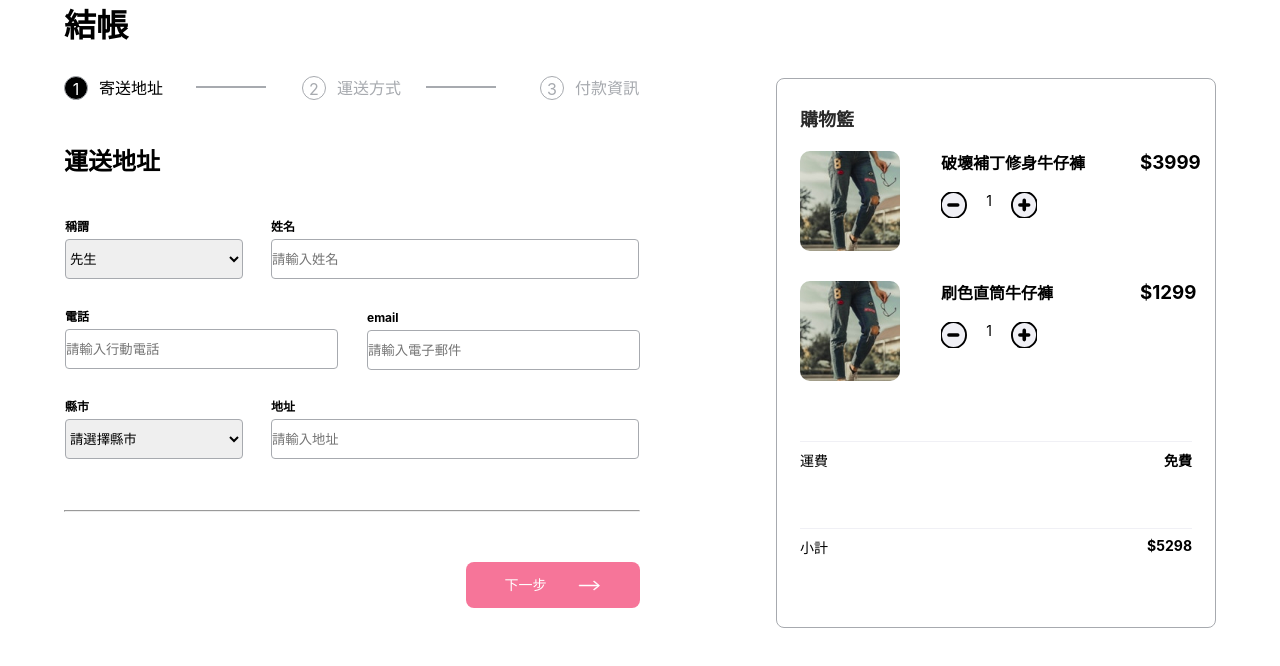
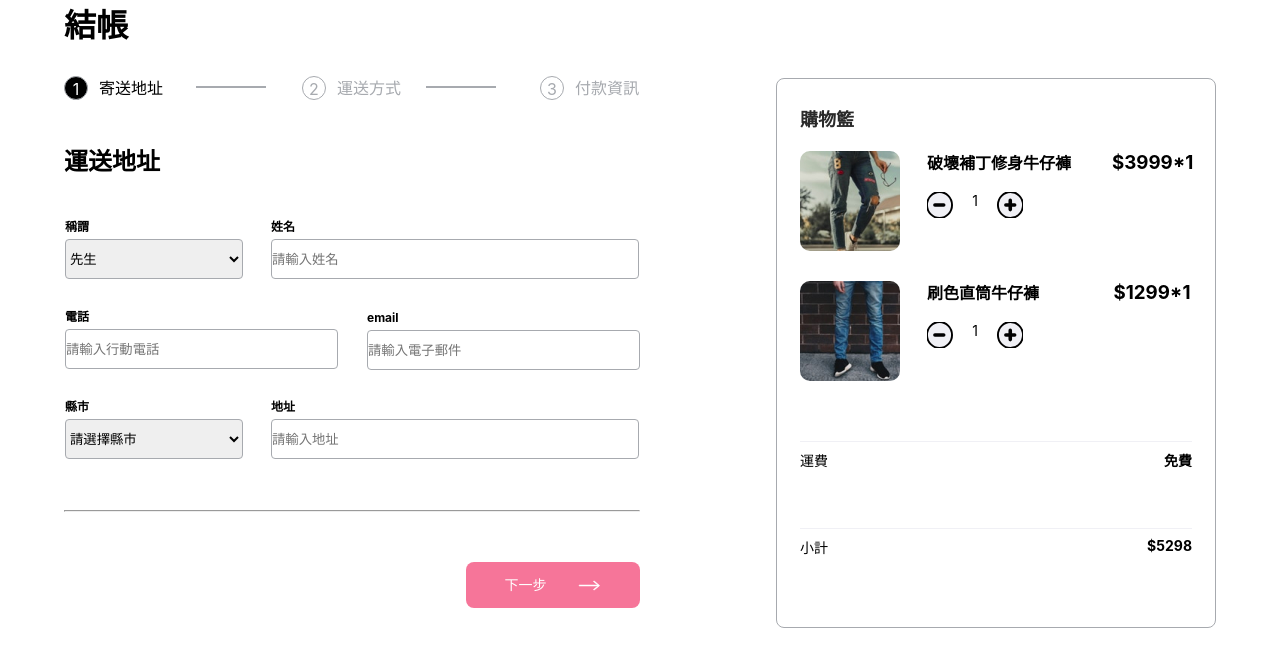
Before and after one commit to u418572/ALPHA-Shop, a React (Create React App) app: page / in a window 1280 px wide. Shown: the top 666 px of the page. Built offline with nearby package versions, Linux system fonts and the light colour scheme.

Commit message:
cart的部分，小計無法完成

```diff
--- a/src/App.js
+++ b/src/App.js
@@ -1,6 +1,5 @@
 import Imformation from 'components/progress/Imformation';
 import Cart from 'components/cart/Cart';
-import { useState } from 'react'
 import './App.css';
 
 function App() {
--- a/src/components/cart/Cart.jsx
+++ b/src/components/cart/Cart.jsx
@@ -1,41 +1,33 @@
+import styles from 'components/cart/Cart.module.scss'
+import ProductName from 'components/cart/ProductName'
+import { Fragment } from 'react'
+import CartTitle from 'components/cart/CartTitle'
+import { Production } from 'components/cart/Production'
+import CartTotal from 'components/cart/CartTotal'
+import Freight from 'components/cart/Freight'
 import {useState} from 'react'
-import styles from 'components/cart/Cart.module.scss'
-import CartTitle from 'components/cart/CartTitle'
-import CartTotal from 'components/cart/CartTotal'
-import Product from 'components/cart/Product'
-import Freight from 'components/cart/Freight'
-import ImgProduct1 from 'assets/images/product-1.jpg'
-import ImgProduct2 from 'assets/images/product-1.jpg'
 
-let content = [
-  {
-    id: '1',
-    name: '破壞補丁修身牛仔褲',
-    img: ImgProduct1,
-    price: 3999,
-    quantity: 1,
-  },
-  {
-    id: '2',
-    name: '刷色直筒牛仔褲',
-    img: ImgProduct2,
-    price: 1299,
-    quantity: 1,
-  },
-]
+function Cart() {
+  let datas = Production.map(item => item)
+
+  return (
+    <Fragment   >
+      <section className={styles.cartContainer}>
+        <CartTitle />
+        {datas.map(item => {
+          return (
+            <div className={styles.productContainer} key={item.id}>
+              <ProductName
+                product={item} />
+            </div>
+          )
+        })}
+        <Freight option='運費' />
+        <CartTotal productDatas={datas} option='小計' />
+      </section>
 
 
-
-function Cart() {
-  let datas = content.map(item => item)
-  return (
-    <section className={styles.cartContainer}>
-      <CartTitle />
-      <Product productDatas={datas} />
-      <Freight productDatas={datas} option='運費'/>
-      <CartTotal productDatas={datas} option='小計'/>
-
-    </section>
+    </Fragment>
   )
 }
 
--- a/src/components/cart/Cart.module.scss
+++ b/src/components/cart/Cart.module.scss
@@ -91,7 +91,7 @@
 
 //  price
 .priceLayout {
-  width: 52px;
+  width: 80px;
   height: 100px;
   display: flex;
   flex-direction: column;
--- a/src/components/cart/Freight.jsx
+++ b/src/components/cart/Freight.jsx
@@ -1,14 +1,7 @@
 import styles from 'components/cart/Cart.module.scss'
 
-function Freight({ productDatas, option }) {
-  let count = 0
-  let freight = '免費'
-  productDatas.forEach(item =>
-    count += (Number(item.price))
-  )
-  if (count < 500) {
-      freight = 60
-  }
+function Freight({ option }) {
+
 
   return (
 
@@ -16,7 +9,7 @@ function Freight({ productDatas, option }) {
       <hr />
       <div className={styles.checkPrice}>
         <div className={styles.cartTotalOption}>{option}</div>
-        <div className={styles.cartTotalPriec}>{freight}</div>
+        <div className={styles.cartTotalPriec}>免費</div>
       </div>
 
     </section>
--- a/src/components/cart/Product.jsx
+++ /dev/null
@@ -1,24 +0,0 @@
-import styles from 'components/cart/Cart.module.scss'
-import ProductPhoto from 'components/cart/ProductPhoto'
-import ProductName from 'components/cart/ProductName'
-import ProductPrice from 'components/cart/ProductPrice'
-import { Fragment } from 'react'
-
- function Product({ productDatas }) {
-  return (
-    <Fragment   >
-      {productDatas.map(item => {
-        return (
-          <div className={styles.productContainer} key={item.id}>
-            <ProductPhoto product={item} />
-            <ProductName product={item} />
-            <ProductPrice product={item} />
-          </div>
-
-        )
-      })}
-    </Fragment>
-  )
-}
-
-export default Product
--- a/src/components/cart/ProductName.jsx
+++ b/src/components/cart/ProductName.jsx
@@ -1,24 +1,46 @@
 import styles from 'components/cart/Cart.module.scss'
 import { ReactComponent as Minus } from 'assets/icons/minus.svg'
 import { ReactComponent as Plus } from 'assets/icons/plus.svg'
+import ProductPrice from 'components/cart/ProductPrice'
+import {useState} from 'react'
+import ProductPhoto from 'components/cart/ProductPhoto'
 
+function ProductName({ product}) {
+       const [amount, setAmount] = useState(product.quantity)
 
-function ProductName({ product }) {
+       function plusClick() {
+          setAmount(n => n + 1)
+       }
 
+       function minusClick() {
+          if(amount > 0) {
+            setAmount(n => n -1)
+          }
+       }
    return (
+    <>
+
+      <div className={styles.productContainer}>
+        <ProductPhoto product={product} />
         <section className={styles.nameContainer}>
           <div className={styles.productName}>{product.name}</div>
           <div className={styles.nameIcon}>
+            <div className={styles.iconBlock} >
+              <Minus height='26' width='26' className={styles.setIcon} onClick={minusClick} />
+            </div>
+
+            <span>{amount}</span>
             <div className={styles.iconBlock}>
-          <Minus height='26' width='26' className={styles.setIcon} />
-        </div>
-        <span> {product.quantity}</span>
-        <div className={styles.iconBlock}>
-          <Plus height='26' width='26' className={styles.setIcon} />
+              <Plus height='26' width='26' className={styles.setIcon} onClick={plusClick} />
             </div>
           </div>
         </section>
+        <ProductPrice product={product} amount={amount} />
+
+      </div>
+
+    </>
+
   )
 }
-
 export default ProductName
--- a/src/components/cart/ProductPhoto.jsx
+++ b/src/components/cart/ProductPhoto.jsx
@@ -5,10 +5,7 @@ function ProductPhoto({product}) {
     <section>
       <img src={product.img} alt="" className={styles.productPhoto}/>
     </section>
-
-
-
-  )
+   )
 }
 
 export default ProductPhoto
--- a/src/components/cart/ProductPrice.jsx
+++ b/src/components/cart/ProductPrice.jsx
@@ -1,9 +1,9 @@
 import styles from 'components/cart/Cart.module.scss'
 
- function ProductPrice({product}) {
+ function ProductPrice({product, amount}) {
   return (
     <section className={styles.priceLayout}>
-      <h3>${product.price}</h3>
+      <h3>${product.price}*{amount}</h3>
     </section>
   )
 }
--- /dev/null
+++ b/src/components/cart/Production.jsx
@@ -0,0 +1,20 @@
+import ImgProduct1 from 'assets/images/product-1.jpg'
+import ImgProduct2 from 'assets/images/product-2.jpg'
+
+export const Production = [
+  {
+    id: '1',
+    name: '破壞補丁修身牛仔褲',
+    img: ImgProduct1,
+    price: 3999,
+    quantity: 1,
+
+  },
+  {
+    id: '2',
+    name: '刷色直筒牛仔褲',
+    img: ImgProduct2,
+    price: 1299,
+    quantity: 1,
+  }
+]
```
Lines whose indentation alone changed are shown as unchanged.
